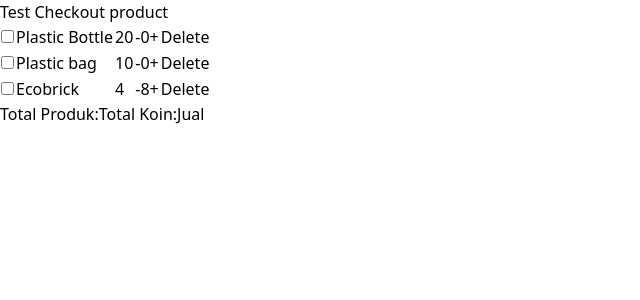
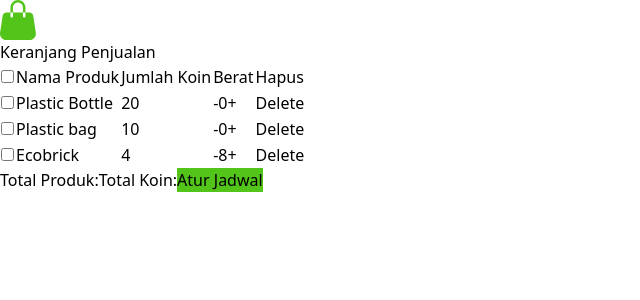
Before and after one commit to pi23-fatmawati/sarange-final-project, a React (Vite) app: page / in a window 1280 px wide. Shown: the top 300 px of the page, without its empty margins (0-640 px from the left). Built offline with nearby package versions, Linux system fonts and the light colour scheme.

Commit message:
menambahkan vector shopping dan memperbaiki styling dari Tabel

```diff
--- a/src/App.jsx
+++ b/src/App.jsx
@@ -1,10 +1,14 @@
 import "./App.css";
 import CheckoutTable from "./components/CheckoutTable";
 import BottomNav from "./components/BottomNav";
+import Vector from "./pic/Vector.svg";
 function App() {
   return (
     <>
-      <h1>Test Checkout product</h1>
+      <div className="flex items-center">
+        <img src={Vector} alt="" />
+        <label>Keranjang Penjualan</label>
+      </div>
       <CheckoutTable />
       <BottomNav />
     </>
--- a/src/components/BottomNav.jsx
+++ b/src/components/BottomNav.jsx
@@ -1,11 +1,16 @@
 const BottomNav = () => {
   return (
-    <div className="fixed bottom-0 left-0 z-50 w-full h-16 bg-white border-t border-gray-200 dark:bg-gray-700 dark:border-gray-600">
-      <div className="flex h-full items-center justify-center max-w-lg mx-auto font-medium">
-        <label className="mx-2">Total Produk:</label>
-        <label className="mx-2">Total Koin:</label>
-        <button className="mx-2 bg-blue-500 text-white px-4 py-2 rounded">
-          Jual
+    <div className="fixed bottom-0 left-0 z-50 w-full h-28 bg-white border-t border-gray-200 dark:bg-gray-700 dark:border-gray-600">
+      <div className="flex h-full items-center justify-between max-w-lg-xl mx-auto font-medium">
+        <label className="ml-8">Total Produk:</label>
+        <label className="">Total Koin:</label>
+        <button
+          className=" text-white px-4 py-2 rounded mr-8"
+          style={{
+            backgroundColor: "#52C41A",
+          }}
+        >
+          Atur Jadwal
         </button>
       </div>
     </div>
--- a/src/components/CheckoutTable.jsx
+++ b/src/components/CheckoutTable.jsx
@@ -36,8 +36,14 @@ const CheckoutTable = () => {
   return (
     <div className="relative overflow-x-auto shadow-md sm:rounded-lg">
       <table className="w-full text-sm text-left rtl:text-right text-gray-500 dark:text-gray-400">
-        <thead className="text-xs text-gray-700 uppercase bg-gray-50 dark:bg-gray-700 dark:text-gray-400">
-          <tr>{/* ... header cells */}</tr>
+        <thead className="font-medium text-s text-gray-700 uppercase bg-gray-50 dark:bg-gray-700 dark:text-gray-400">
+          <td className="px-6 py-4">
+            <input type="checkbox" className="form-checkbox" />
+          </td>
+          <td className="px-6 py-4">Nama Produk</td>
+          <td className="px-6 py-4">Jumlah Koin</td>
+          <td className="px-6 py-4">Berat</td>
+          <td className="px-6 py-4">Hapus</td>
         </thead>
         <tbody>
           {products.map((product) => (
```
Also changed, not shown: src/pic/Vector.svg (added).
